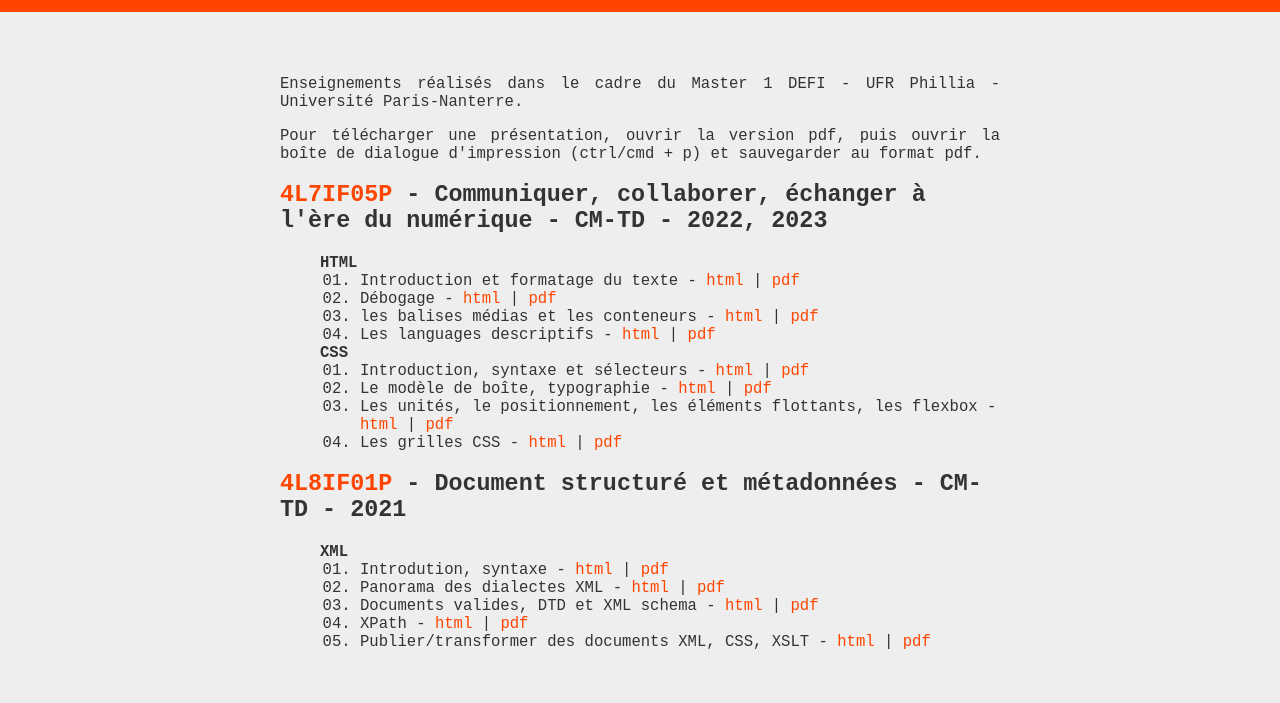
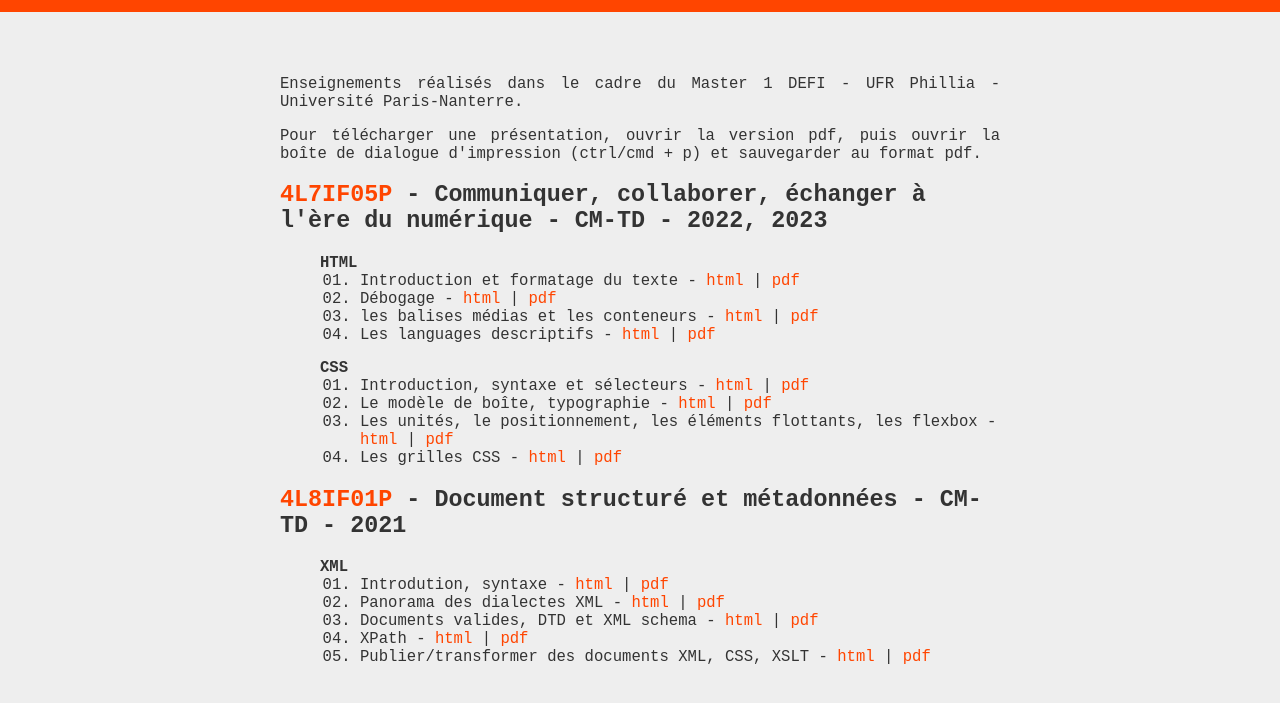
Before and after one commit to sardinecan/univparisnanterre-m1-defi-4L7IF05P, a website: page index.html in a window 1280 px wide. Shown: the part 85-788 px from the top of the page. Drawn offline with Linux system fonts and the light colour scheme.

Commit message:
reviewed css

```diff
--- a/css/local.css
+++ b/css/local.css
@@ -42,6 +42,10 @@ body.index {
   list-style:decimal-leading-zero;
 }
 
+.index>main>ul>li {
+  margin-top: 1em;
+}
+
 .bold {
   font-weight: bold;
 }
--- a/index.html
+++ b/index.html
@@ -38,7 +38,7 @@
 			<h2><a href="https://formations.parisnanterre.fr/fr/formations-2024-2025/les-formations/master-lmd-05/information-communication-master-JWQFSQAC/documents-et-flux-d-informations-defi-JXBKPPU8/ue-maitriser-un-domaine-et-ses-methodes-K206L2II/ue-documents-et-flux-d-informations-K20H4OCX/document-structure-et-metadonnees-K20H6YD6.html">4L8IF01P</a> - Document structuré et métadonnées - CM-TD - 2021</h2>
 			<ul>
 				<li>
-					<spen class="bold">XML</spen>
+					<span class="bold">XML</span>
 					<ul>
 						<li>Introdution, syntaxe - <a href="4L8IF01P/xml-01.html">html</a> | <a href="4L8IF01P/xml-01.html?print-pdf">pdf</a></li>
 						<li>Panorama des dialectes XML - <a href="4L8IF01P/xml-02.html">html</a> | <a href="4L8IF01P/xml-02.html?print-pdf">pdf</a></li>
```
